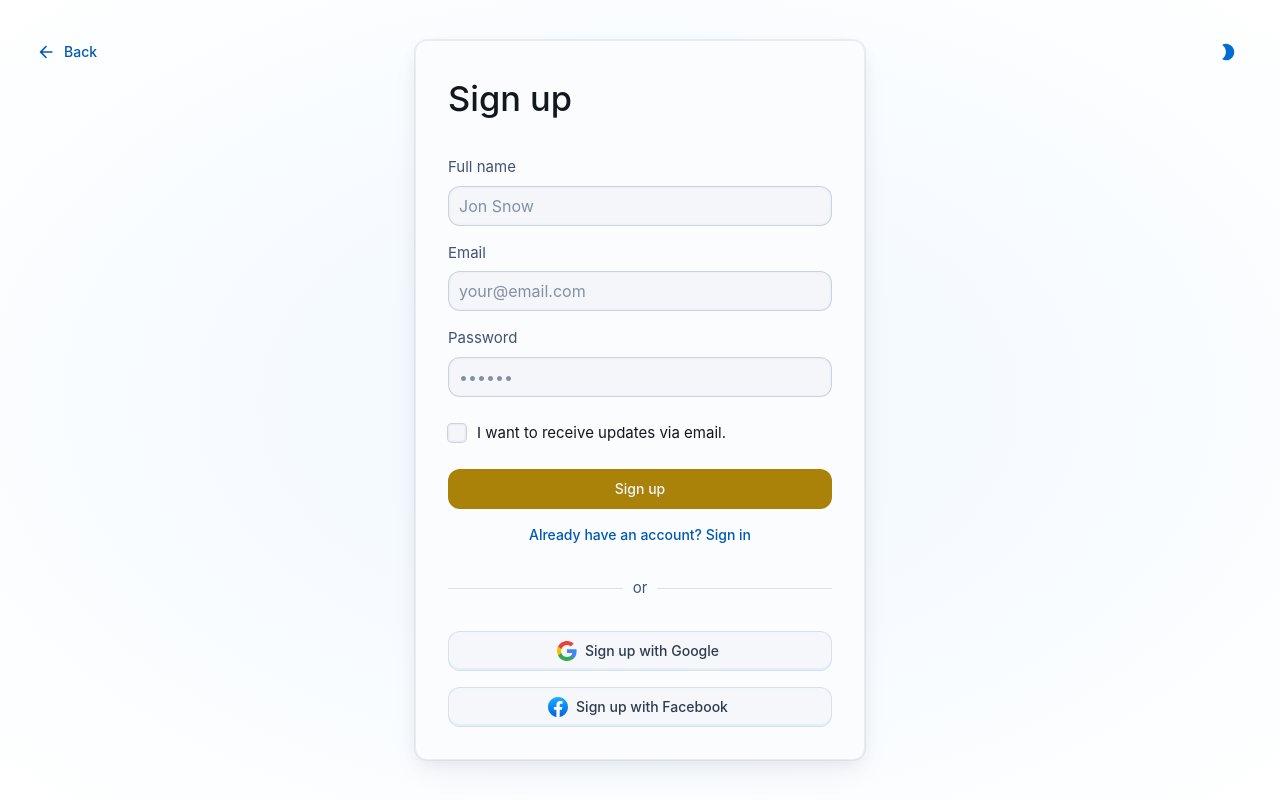
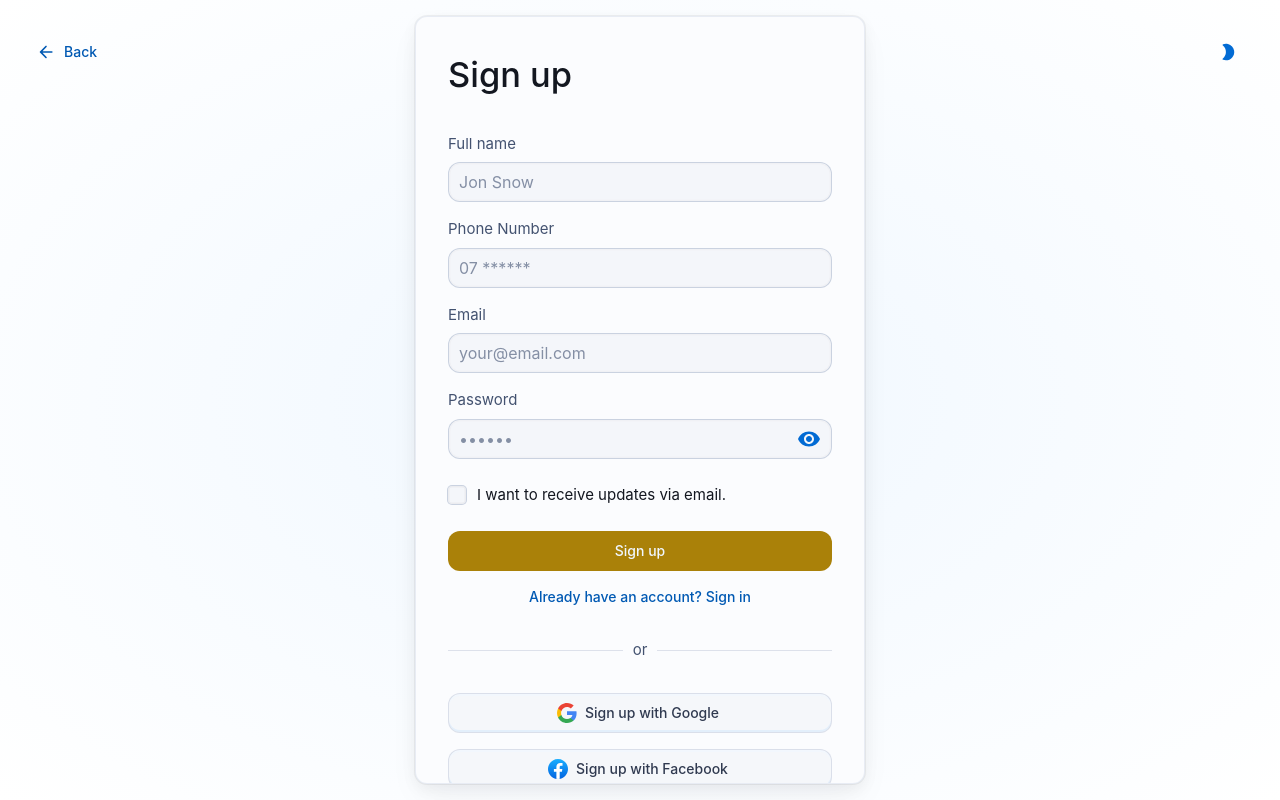
Before and after one commit to techtenant/pweza_web_application, a React (Create React App) app: page /sign-up in a window 1280 px wide. Built offline with nearby package versions, Linux system fonts and the light colour scheme.

Commit message:
minor updates

```diff
--- a/src/modules/sign-in/SignIn.js
+++ b/src/modules/sign-in/SignIn.js
@@ -1,4 +1,5 @@
-import * as React from 'react';
+import React, { useState } from "react";
+import { useNavigate } from "react-router-dom";
 import PropTypes from 'prop-types';
 import Box from '@mui/material/Box';
 import Button from '@mui/material/Button';
@@ -16,9 +17,10 @@ import Typography from '@mui/material/Typography';
 import Stack from '@mui/material/Stack';
 import { Card as MuiCard } from '@mui/material';
 import { ThemeProvider, createTheme, styled } from '@mui/material/styles';
-
 import ArrowBackRoundedIcon from '@mui/icons-material/ArrowBackRounded';
 import AutoAwesomeRoundedIcon from '@mui/icons-material/AutoAwesomeRounded';
+import { InputAdornment,IconButton } from '@mui/material';
+import { Visibility, VisibilityOff } from '@mui/icons-material';
 
 import ForgotPassword from './ForgotPassword';
 import getSignInTheme from './getSignInTheme';
@@ -108,6 +110,8 @@ export default function SignIn() {
   const [passwordError, setPasswordError] = React.useState(false);
   const [passwordErrorMessage, setPasswordErrorMessage] = React.useState('');
   const [open, setOpen] = React.useState(false);
+  const [showPassword, setShowPassword] = useState(false);
+  const navigate = useNavigate();
 
   const toggleColorMode = () => {
     setMode((prev) => (prev === 'dark' ? 'light' : 'dark'));
@@ -159,6 +163,14 @@ export default function SignIn() {
     }
 
     return isValid;
+  };
+
+  const handleClickShowPassword = () => {
+    setShowPassword(!showPassword);
+  };
+
+  const handleMouseDownPassword = (event) => {
+    event.preventDefault();
   };
 
   return (
@@ -243,18 +255,31 @@ export default function SignIn() {
                   </Link>
                 </Box>
                 <TextField
+                  required
+                  fullWidth
+                  name="password"
+                  placeholder="••••••"
+                  type={showPassword ? 'text' : 'password'}
+                  id="password"
+                  autoComplete="new-password"
+                  variant="outlined"
                   error={passwordError}
                   helperText={passwordErrorMessage}
-                  name="password"
-                  placeholder="••••••"
-                  type="password"
-                  id="password"
-                  autoComplete="current-password"
-                  autoFocus
-                  required
-                  fullWidth
-                  variant="outlined"
                   color={passwordError ? 'error' : 'primary'}
+                  InputProps={{
+                    endAdornment: (
+                      <InputAdornment position="end">
+                        <IconButton
+                          aria-label="toggle password visibility"
+                          onClick={handleClickShowPassword}
+                          onMouseDown={handleMouseDownPassword}
+                          edge="end"
+                        >
+                          {showPassword ? <VisibilityOff /> : <Visibility />}
+                        </IconButton>
+                      </InputAdornment>
+                    ),
+                  }}
                 />
               </FormControl>
               <FormControlLabel
@@ -266,7 +291,11 @@ export default function SignIn() {
                 type="submit"
                 fullWidth
                 variant="contained"
-                onClick={validateInputs}
+                onClick={() =>
+                  navigate(
+                    `/pweza/dashboard`
+                  )
+                }
               >
                 Sign in
               </Button>
--- a/src/modules/sign-up/SignUp.js
+++ b/src/modules/sign-up/SignUp.js
@@ -1,4 +1,5 @@
-import * as React from 'react';
+import React, { useState } from "react";
+import { useNavigate } from "react-router-dom";
 import PropTypes from 'prop-types';
 import Box from '@mui/material/Box';
 import Button from '@mui/material/Button';
@@ -16,6 +17,8 @@ import Typography from '@mui/material/Typography';
 import Stack from '@mui/material/Stack';
 import { Card as MuiCard } from '@mui/material';
 import { createTheme, ThemeProvider, styled } from '@mui/material/styles';
+import { InputAdornment,IconButton } from '@mui/material';
+import { Visibility, VisibilityOff } from '@mui/icons-material';
 
 import AutoAwesomeRoundedIcon from '@mui/icons-material/AutoAwesomeRounded';
 import ArrowBackRoundedIcon from '@mui/icons-material/ArrowBackRounded';
@@ -108,11 +111,17 @@ export default function SignUp() {
   const [passwordErrorMessage, setPasswordErrorMessage] = React.useState('');
   const [nameError, setNameError] = React.useState(false);
   const [nameErrorMessage, setNameErrorMessage] = React.useState('');
+  const [phoneError, setPhoneError] = React.useState(false);
+  const [phoneErrorMessage, setPhoneErrorMessage] = React.useState('');
+  const [showPassword, setShowPassword] = useState(false);
+
+  const navigate = useNavigate();
 
   const validateInputs = () => {
     const email = document.getElementById('email');
     const password = document.getElementById('password');
     const name = document.getElementById('name');
+    const phoneNumber = document.getElementById('phone');
 
     let isValid = true;
 
@@ -143,6 +152,15 @@ export default function SignUp() {
       setNameErrorMessage('');
     }
 
+    if (!phoneNumber.value || phoneNumber.value.length < 1) {
+      setPhoneError(true);
+      setPhoneErrorMessage('Phone Number is required.');
+      isValid = false;
+    } else {
+      setPhoneError(false);
+      setPhoneErrorMessage('');
+    }
+
     return isValid;
   };
 
@@ -163,6 +181,14 @@ export default function SignUp() {
       email: data.get('email'),
       password: data.get('password'),
     });
+  };
+
+  const handleClickShowPassword = () => {
+    setShowPassword(!showPassword);
+  };
+
+  const handleMouseDownPassword = (event) => {
+    event.preventDefault();
   };
 
   return (
@@ -220,6 +246,20 @@ export default function SignUp() {
                 />
               </FormControl>
               <FormControl>
+                <FormLabel htmlFor="name">Phone Number</FormLabel>
+                <TextField
+                  autoComplete="phone"
+                  name="phone"
+                  required
+                  fullWidth
+                  id="phone"
+                  placeholder="07 ******"
+                  error={nameError}
+                  helperText={nameErrorMessage}
+                  color={nameError ? 'error' : 'primary'}
+                />
+              </FormControl>
+              <FormControl>
                 <FormLabel htmlFor="email">Email</FormLabel>
                 <TextField
                   required
@@ -241,13 +281,27 @@ export default function SignUp() {
                   fullWidth
                   name="password"
                   placeholder="••••••"
-                  type="password"
+                  type={showPassword ? 'text' : 'password'}
                   id="password"
                   autoComplete="new-password"
                   variant="outlined"
                   error={passwordError}
                   helperText={passwordErrorMessage}
                   color={passwordError ? 'error' : 'primary'}
+                  InputProps={{
+                    endAdornment: (
+                      <InputAdornment position="end">
+                        <IconButton
+                          aria-label="toggle password visibility"
+                          onClick={handleClickShowPassword}
+                          onMouseDown={handleMouseDownPassword}
+                          edge="end"
+                        >
+                          {showPassword ? <VisibilityOff /> : <Visibility />}
+                        </IconButton>
+                      </InputAdornment>
+                    ),
+                  }}
                 />
               </FormControl>
               <FormControlLabel
@@ -258,7 +312,11 @@ export default function SignUp() {
                 type="submit"
                 fullWidth
                 variant="contained"
-                onClick={validateInputs}
+                onClick={() =>
+                  navigate(
+                    `/pweza/dashboard`
+                  )
+                }
               >
                 Sign up
               </Button>
```
